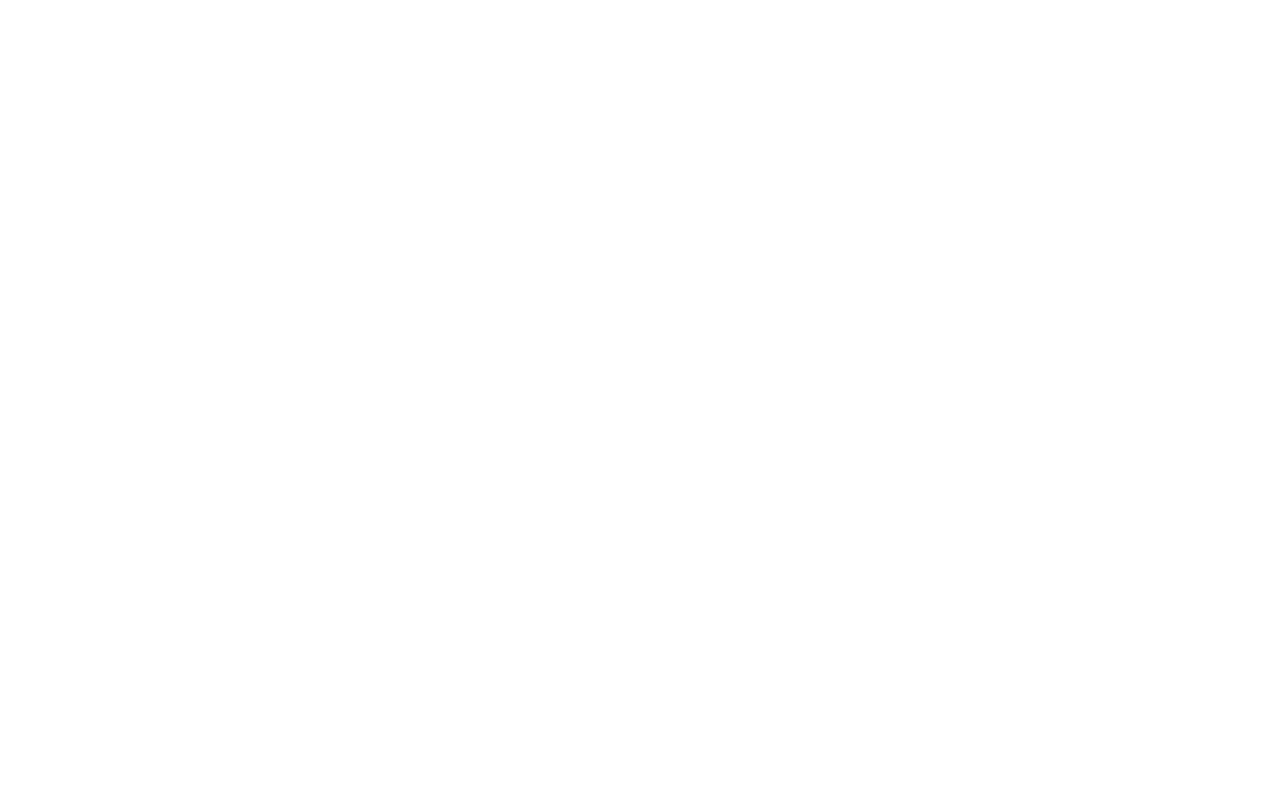
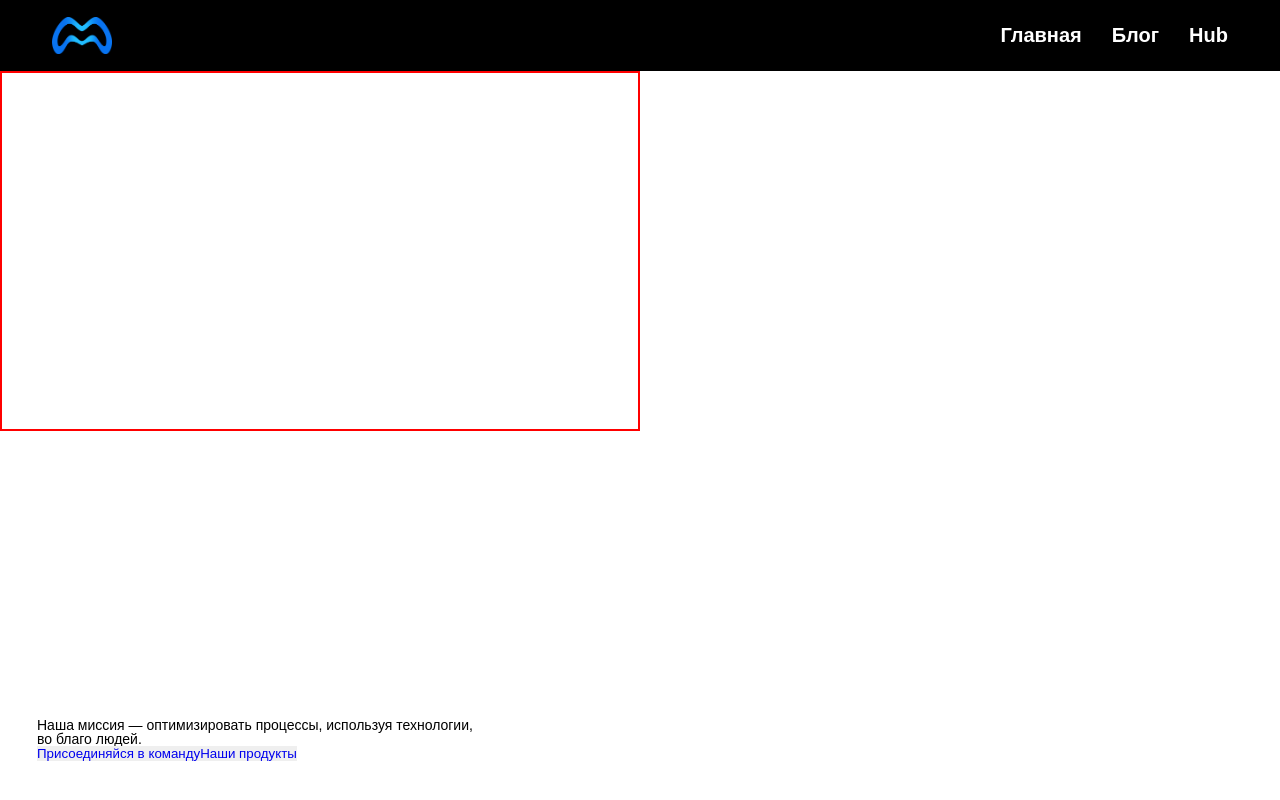
Before and after one commit to NamatBayamanov/mancho-dev, a React (Create React App) app: page / in a window 1280 px wide. Built offline with nearby package versions, Linux system fonts and the light colour scheme.

Commit message:
added changes

```diff
--- a/package.json
+++ b/package.json
@@ -10,6 +10,7 @@
     "node-sass": "^7.0.1",
     "react": "^18.2.0",
     "react-dom": "^18.2.0",
+    "react-player": "^2.10.1",
     "react-redux": "^8.0.2",
     "react-router-dom": "^6.3.0",
     "react-scripts": "5.0.1",
--- a/src/App.js
+++ b/src/App.js
@@ -1,9 +1,12 @@
 import classes from "./App.module.scss";
+import Header from "./components/Header/Header";
+import Navbar from "./components/Navbar/Navbar";
 
 function App() {
   return (
     <div className={classes.App}>
-
+      <Navbar/>
+      <Header/>
     </div>
   );
 }
--- a/src/App.module.scss
+++ b/src/App.module.scss
@@ -1,3 +1,3 @@
 .App {
-  background-color: red;
+  // background-color: red;
 }
--- a/src/components/Header/Header.js
+++ b/src/components/Header/Header.js
@@ -0,0 +1,48 @@
+import classes from "./Header.module.scss";
+import ReactPlayer from "react-player";
+function Header() {
+  const styles = {
+    width: 100 + "%",
+    height: 100 + "vh",
+  };
+  return (
+    <div className={classes.Header}>
+      <div className={classes.background}>
+        <div className={classes.video}>
+            {/* <iframe width="1536" height="722" src="https://www.youtube.com/embed/bdJiSf0_xxg?list=TLGGSMMKQzg3jvAxMzA3MjAyMg" title="Mancho Devs - Team Work Makes the Dream Work" frameborder="0" allow="accelerometer; autoplay; clipboard-write; encrypted-media; gyroscope; picture-in-picture" allowfullscreen>Ваш браузер не поддерживает элементы IFRAME пожалуйста обновитесь!</iframe> */}
+              {/* <iframe   frameBorder="0"  allow="fullscreen" src="https://www.youtube.com/embed/bdJiSf0_xxg?autoplay=1&loop=1&enablejsapi=1&&playerapiid=featuredytplayer&controls=0&modestbranding=1&rel=0&showinfo=0&color=white&iv_load_policy=3&theme=light&wmode=transparent&origin=https://mancho.dev&playlist=bdJiSf0_xxg&mute=1">Ваш браузер не поддерживает элементы IFRAME пожалуйста обновитесь!</iframe> */}
+
+            <ReactPlayer className={classes.play} style={styles} pip loop playing volume={0} muted url="https://youtu.be/bdJiSf0_xxg" />
+        </div>
+
+        <div className="container">
+          <div className={classes.content}>
+            <h2>
+              Наша миссия — оптимизировать процессы, используя технологии,
+              <br/>
+                во
+              благо людей.
+            </h2>
+            <div className={classes.buttons}>
+              <button className={classes.active__btn}>
+                <a href="/">
+                Присоединяйся в команду
+                </a>
+              </button>
+              <button>
+                <a href="/">
+                Наши продукты
+                </a>
+
+              </button>
+            </div>
+          </div>
+        </div>
+      </div>
+
+
+    </div>
+  );
+}
+
+export default Header;
--- /dev/null
+++ b/src/components/Header/Header.module.scss
@@ -0,0 +1,37 @@
+.Header {
+
+}
+
+.Header .background {
+
+  // position: relative;
+  // top: 0;
+  // left: 0;
+  & .video {
+
+    position: relative;
+    top: 0;
+    left: 0;
+
+    padding: 0 0 50% 0;
+    // height: 100vh;
+    // width: 100%;
+    & .play {
+      border: 2px solid red;
+      width: 100%;
+      height: 100%;
+
+      position: absolute;
+      top: 0;
+      left: 0;
+      // right: 0;
+      // bottom: 0;
+    }
+  }
+}
+
+.Header {
+  & .content {
+
+  }
+}
--- a/src/components/Navbar/Navbar.js
+++ b/src/components/Navbar/Navbar.js
@@ -11,17 +11,19 @@
             <ul className={classes.list}>
               <div className={classes.logo}>
                 <li className={classes.img__container}>
-                  <img src={logoImage}  alt="#"/>
+                  <a href="/">
+                    <img src={logoImage} alt="#" />
+                  </a>
                 </li>
               </div>
               <li>
-                Главная
+                <a href="/">Главная</a>
               </li>
               <li>
-                Блог
+                <a href="/">Блог</a>
               </li>
               <li>
-                Hub
+                <a href="/">Hub</a>
               </li>
             </ul>
           </div>
--- a/src/components/Navbar/Navbar.module.scss
+++ b/src/components/Navbar/Navbar.module.scss
@@ -0,0 +1,37 @@
+.Navbar {
+
+}
+.Navbar .background {
+  background-color: black;
+
+}
+.Navbar .content {
+  & .list {
+    display: flex;
+    align-items: center;
+
+    padding: 10px 0;
+    & li {
+
+      & a {
+        font-size: 20px;
+        color: rgb(255, 255, 255);
+        // display: inline-block;
+        padding: 0 15px;
+        font-weight: 555;
+      }
+    }
+  }
+  & .list .logo {
+    flex: 1 1 0;
+
+    & .img__container {
+      max-width: 60px;
+
+      & img {
+        width: 100%;
+        // display: block;
+      }
+    }
+  }
+}
--- a/src/index.css
+++ b/src/index.css
@@ -1,5 +1,6 @@
 body {
   margin: 0;
+  font-family: Arial, Helvetica, sans-serif;
   /* background-color: red; */
 }
 * {
--- a/src/redux/store/store.js
+++ b/src/redux/store/store.js
@@ -3,7 +3,7 @@
 const store = configureStore({
   reducer: {
 
-  },
+  }
 });
 
 export default store;
```
Also changed, not shown: 1 other file (tests, documents, lock files or other folders).
